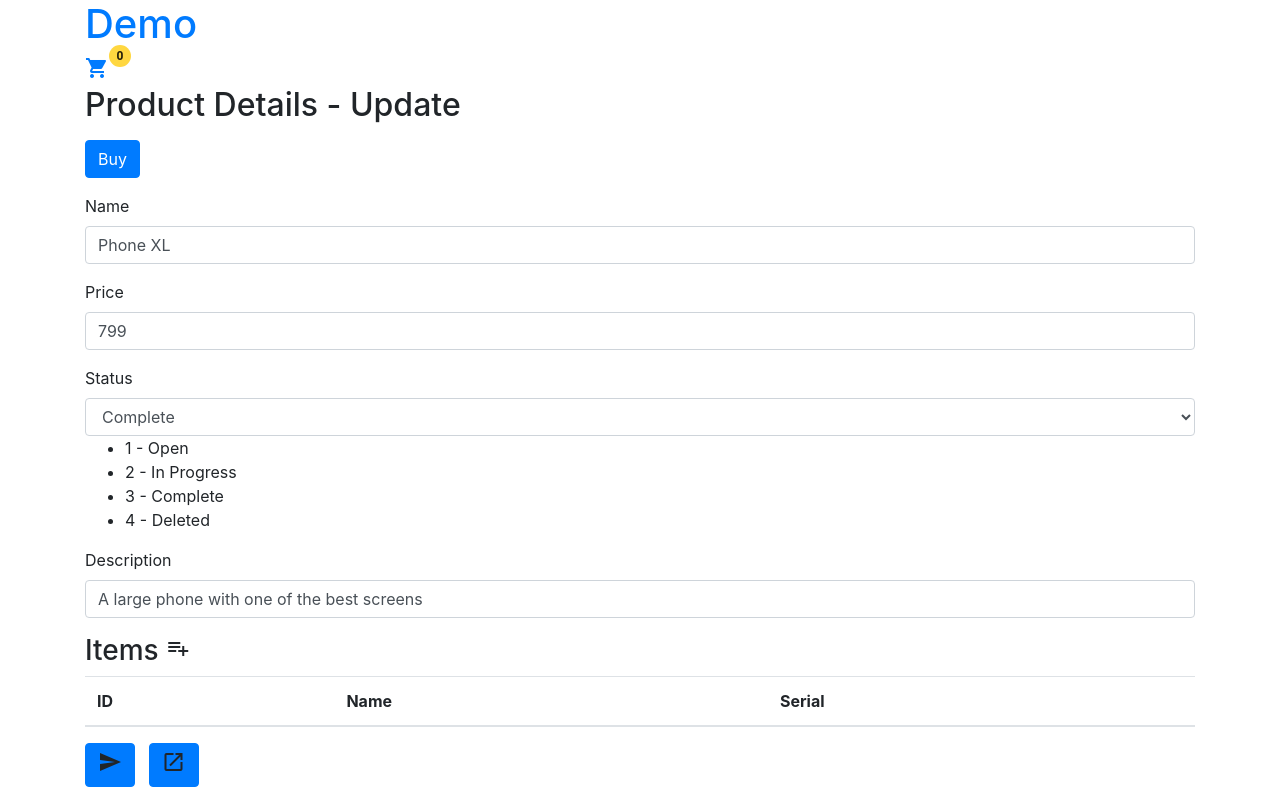
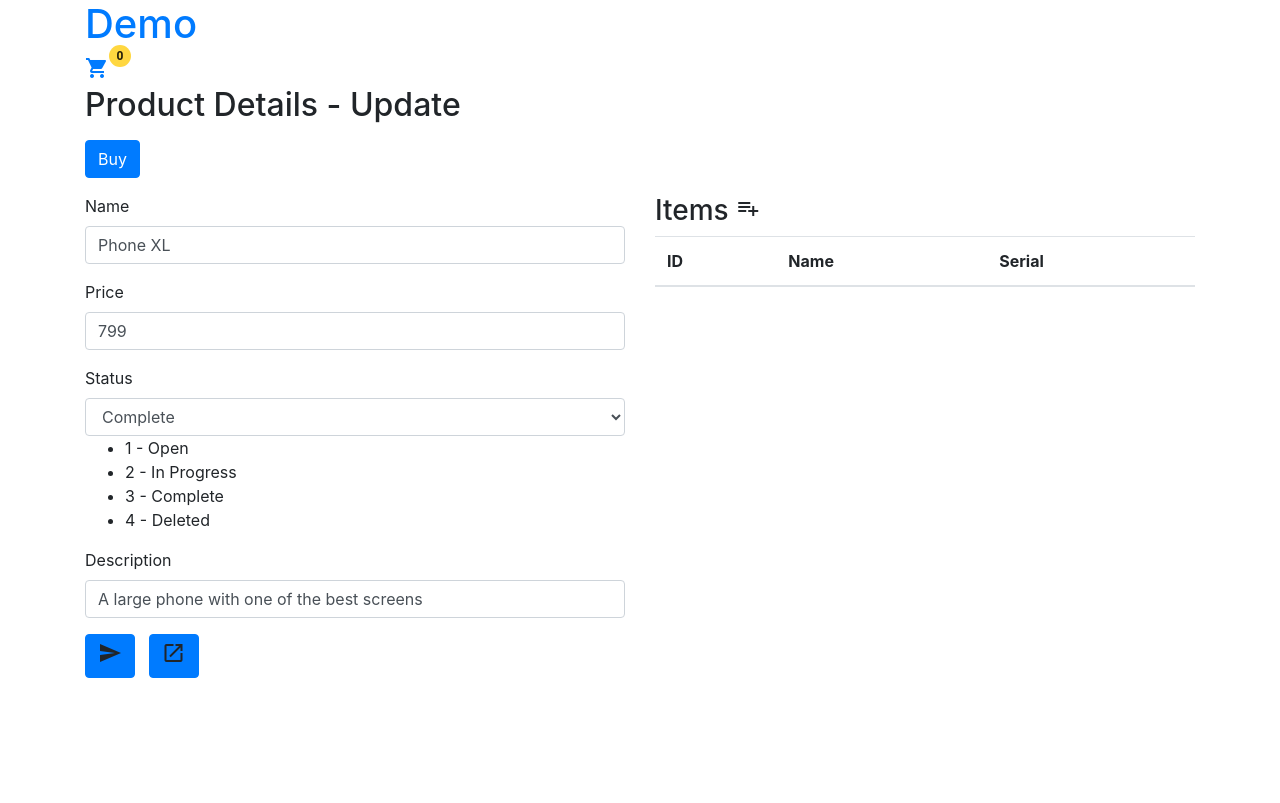
Before and after one commit to s2iwi2s/angular-demo-s2iwi2s, an Angular app: page /products/1 in a window 1280 px wide. Built offline with nearby package versions, Linux system fonts and the light colour scheme.

Commit message:
1 file modified

```diff
--- a/src/app/product-details/product-details.component.html
+++ b/src/app/product-details/product-details.component.html
@@ -4,8 +4,10 @@
 
 <p *ngIf="formAction=='Update'"><button (click)="addToCart()" type="button" class="btn btn-primary">Buy</button></p>
 
+<form [formGroup]="productForm" (ngSubmit)="onSubmit(productForm.value)">
+	<div class="row">
 
-<form [formGroup]="productForm" (ngSubmit)="onSubmit(productForm.value)">
+		<div class="col">
 			<input id="productId" type="hidden" formControlName="productId">
 
 			  <div class="form-group">
@@ -36,10 +38,10 @@
 				</label>
 				<input type="text" formControlName="description" class="form-control" id="description"  placeholder="Enter description">
 			  </div>
-<p></p>
+		</div>
 
+		<div class="col">
 		  <h3>Items <span class="button fancy-button"><i class="material-icons">playlist_add</i></span></h3>
-
 			<table class="table">
 			  <thead>
 				  <tr>
@@ -60,11 +62,13 @@
 				  </tr>
 			  </tbody>
 			</table>
+		</div>
+
+	</div>
 
 	<p class="button fancy-button">
 	   <a class="btn btn-primary" (click)="onSubmit(productForm.value)"><i class="material-icons" >send</i></a>
 	   &nbsp;
 	   <a class="btn btn-primary" (click)="onNewProduct()" ><i class="material-icons">open_in_new</i></a>
 	</p>
-
 </form>
```
Lines whose indentation alone changed are shown as unchanged.
